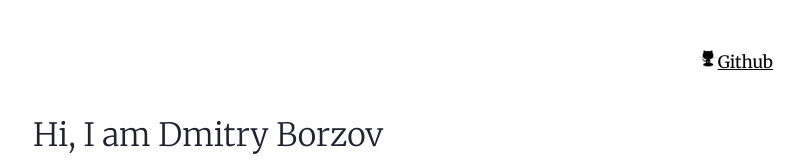
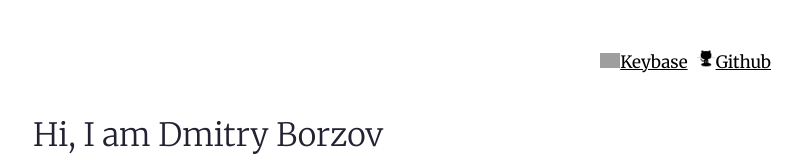
Before and after one commit to dborzov/dborzov.github.io, a plain HTML site: page index.html in a window 1280 px wide. Shown: the top 160 px of the page, without its empty margins (237-1041 px from the left). Drawn offline with Linux system fonts and the light colour scheme; grey boxes are pictures that could not be loaded.

Commit message:
Add keybase.io link

```diff
--- a/index.html
+++ b/index.html
@@ -14,8 +14,10 @@
       <div class="header">
       </div>
       <div class="navigation">
-        <ul><a href="https://github.com/dborzov"><img src="./css/octocat.png" width="20">Github</a>
-        </li></ul>
+        <ul>
+          <li><a href="https://keybase.io/dborzov"><img src="https://keybase.io/images/icons/icon-keybase-logo-48@2x.png" width="20">Keybase</a></li>
+          <li><a href="https://github.com/dborzov"><img src="./css/octocat.png" width="20">Github</a></li>
+        </ul>
       </div>
           <div class="body">
 
```
